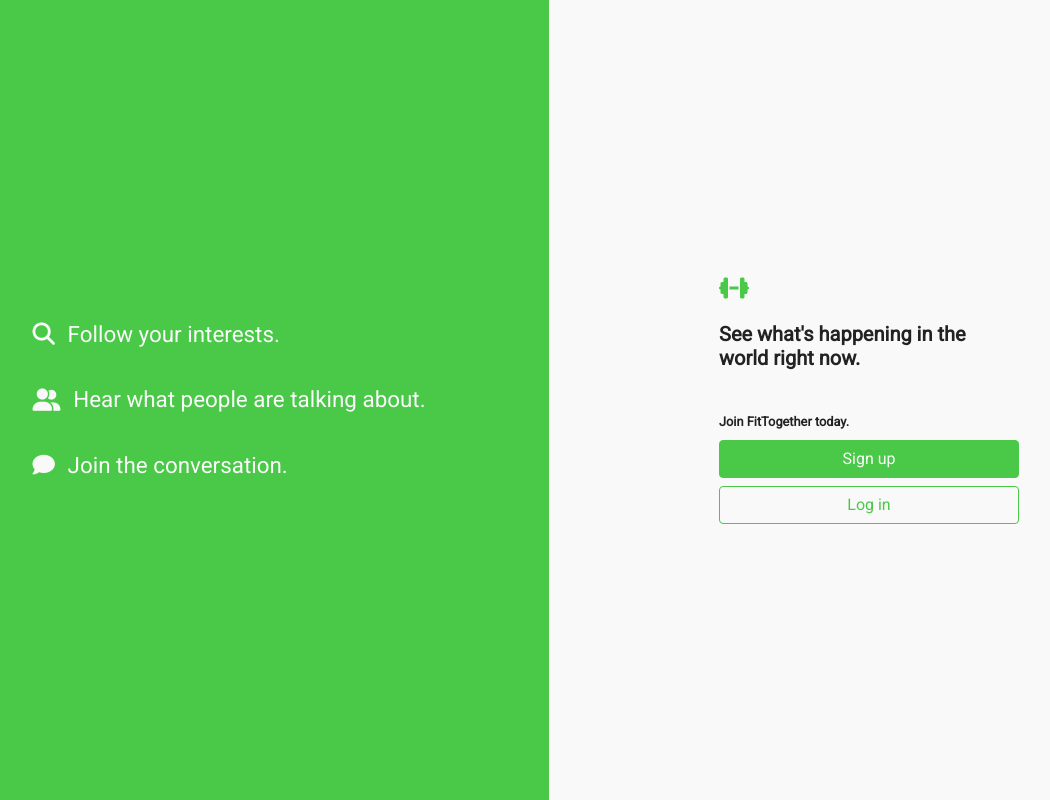
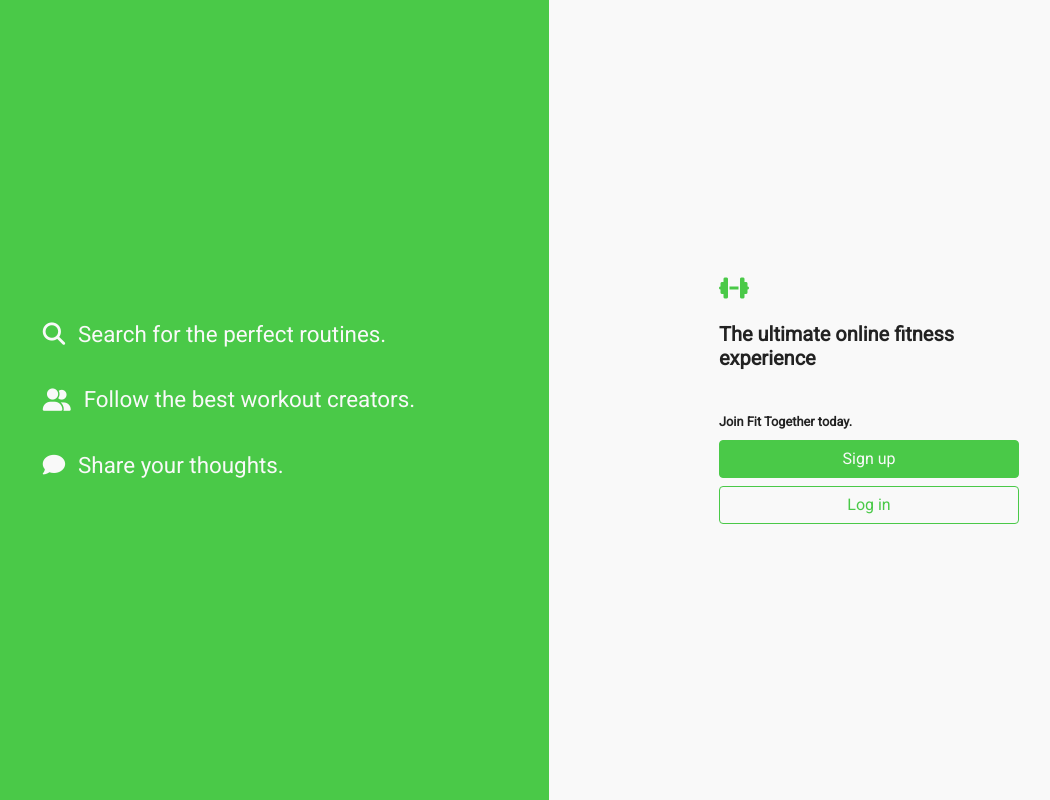
Before and after one commit to 0chriscrew0/fit-together-client, a React (Create React App) app: page / in a window 1280 px wide. Shown: the whole page, without its empty margins (91-1141 px from the left). Built offline with nearby package versions, Linux system fonts and the light colour scheme.

Commit message:
change content on Join component

```diff
--- a/src/components/User/Join.tsx
+++ b/src/components/User/Join.tsx
@@ -12,9 +12,9 @@
                 <div>
                   <i className="fas fa-dumbbell dumbell-icon" />
                 </div>
-                <h5>See what's happening in the world right now.</h5>
+                <h5>The ultimate online fitness experience</h5>
 
-                <p className="join-text">Join FitTogether today.</p>
+                <p className="join-text">Join Fit Together today.</p>
 
                 <Link className="btn btn-block btn-primary" to="/register">
                   Sign up
@@ -30,15 +30,15 @@
                 <div className="join-info-inner">
                   <div className="join-info-item">
                     <i className="fas fa-search" />
-                    <p>Follow your interests.</p>
+                    <p>Search for the perfect routines.</p>
                   </div>
                   <div className="join-info-item">
                     <i className="fas fa-user-friends" />
-                    <p>Hear what people are talking about.</p>
+                    <p>Follow the best workout creators.</p>
                   </div>
                   <div className="join-info-item">
                     <i className="fas fa-comment" />
-                    <p>Join the conversation.</p>
+                    <p>Share your thoughts.</p>
                   </div>
                 </div>
               </div>
```
